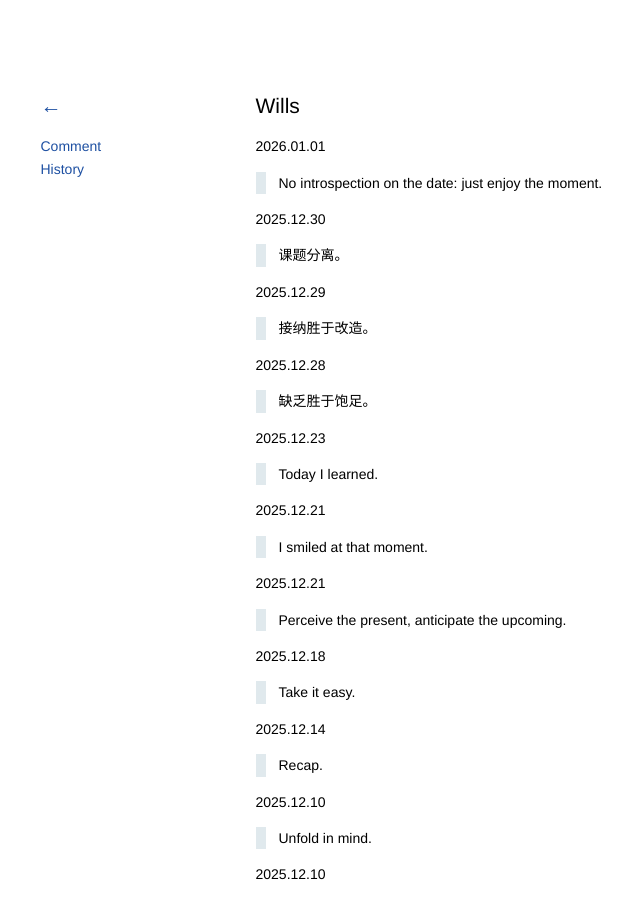
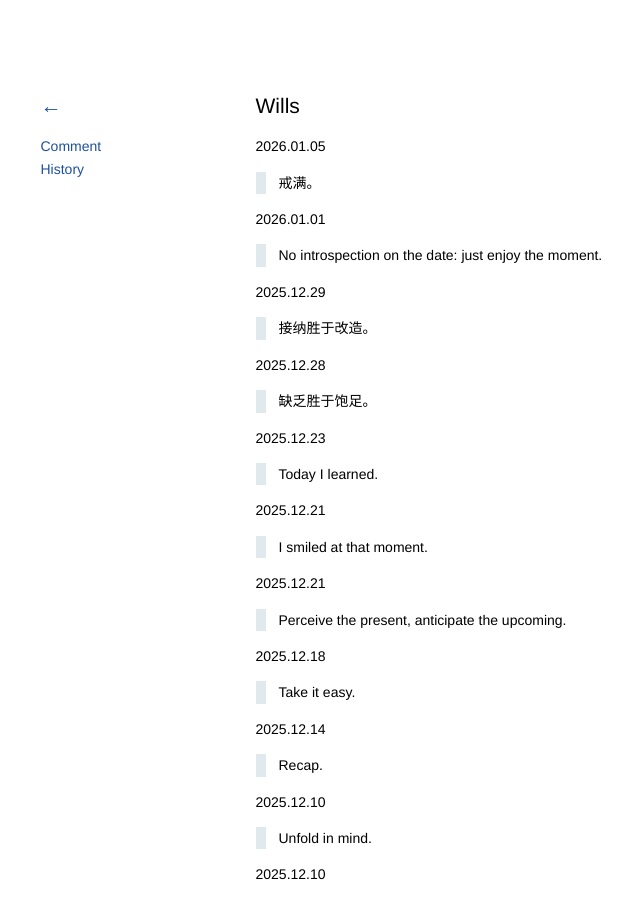
Before and after one commit to kidlj/awei, a Jekyll site: the page built from _wiki/wills.md, in a window 1280 px wide and 900 px high. Shown: the whole window, without its empty margins (92-732 px from the left). Built offline with Jekyll 4.4.1, drawn with Linux system fonts in a browser that asks for light colours.

Commit message:
update wills

```diff
--- a/_wiki/wills.md
+++ b/_wiki/wills.md
@@ -2,13 +2,13 @@
 title: Wills
 ---
 
+2026.01.05
+
+> 戒满。
+
 2026.01.01
 
 > No introspection on the date: just enjoy the moment.
-
-2025.12.30
-
-> 课题分离。
 
 2025.12.29
 
```
